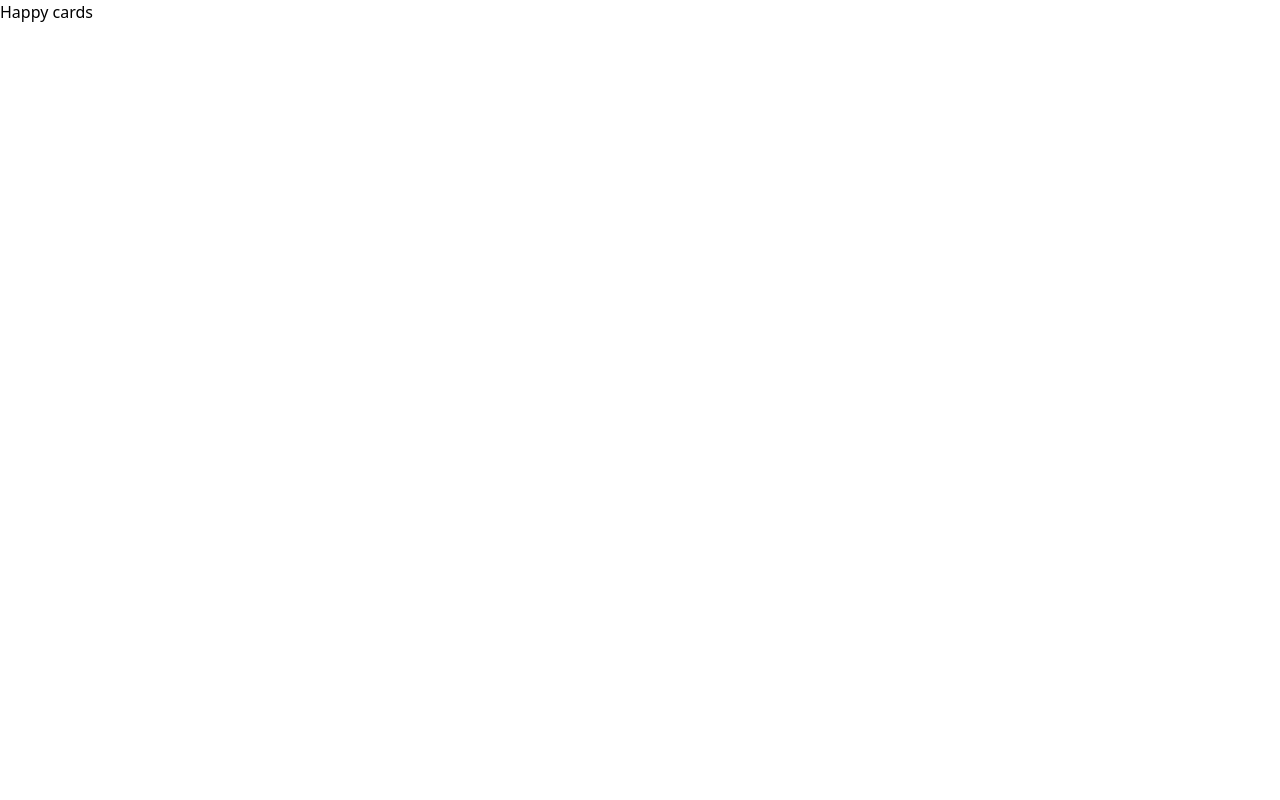
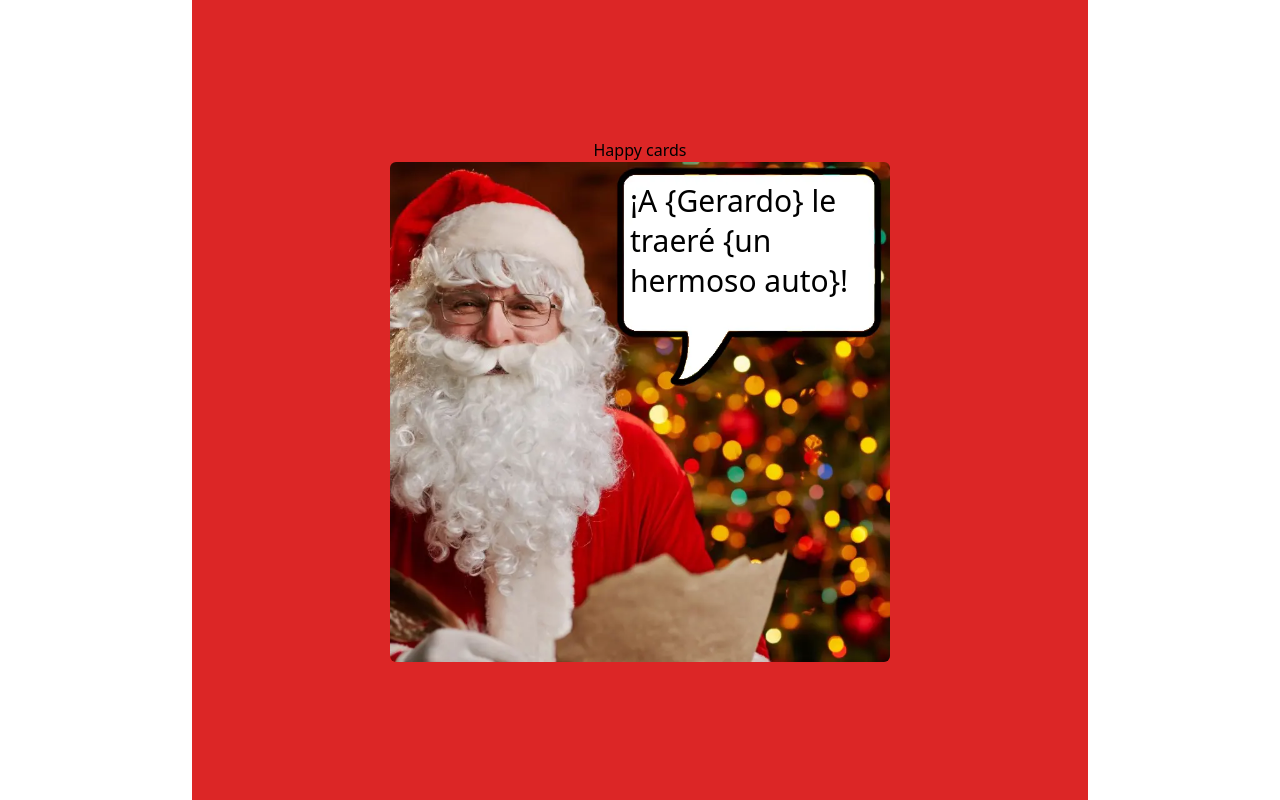
Before and after one commit to gerardocrr/happy-cards, a React (Vite) app: page / in a window 1280 px wide. Built offline with nearby package versions, Linux system fonts and the light colour scheme.

Commit message:
add CanvasTextOverlay component to App and update container styling

```diff
--- a/src/App.tsx
+++ b/src/App.tsx
@@ -1,8 +1,12 @@
+import CanvasTextOverlay from "./components/Canvas1";
+
 function App() {
   return (
     <>
-      <div>
+      <div className="container max-w-4xl mx-auto bg-red-600 flex flex-col h-screen justify-center items-center">
         <h1>Happy cards</h1>
+
+        <CanvasTextOverlay />
       </div>
     </>
   );
```
